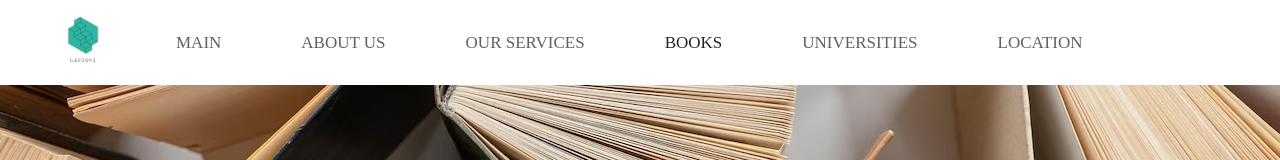
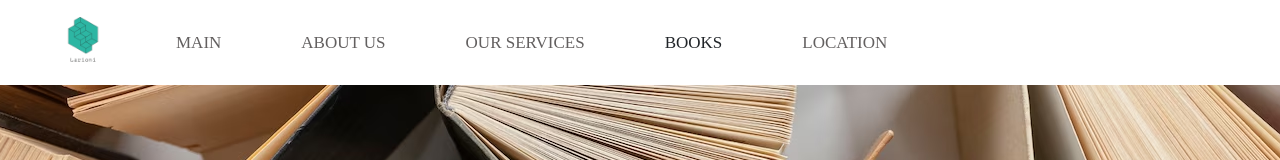
Before and after one commit to elixireous/tbc-final-project, a website: page books.html in a window 1280 px wide. Shown: the top 160 px of the page. Drawn offline with nearby package versions, Linux system fonts and the light colour scheme; a web font is replaced by a local one.

Commit message:
navigation fixes

```diff
--- a/books.html
+++ b/books.html
@@ -30,7 +30,6 @@
                         <li><a href="about us.html">ABOUT US</a></li>
                         <li><a href="our services.html">OUR SERVICES</a></li>
                         <li><a>BOOKS</a></li>
-                        <li><a href="universities.html">UNIVERSITIES</a></li>
                         <li><a href="location.html">LOCATION</a></li>
                     </ul>
                 </div>
```
